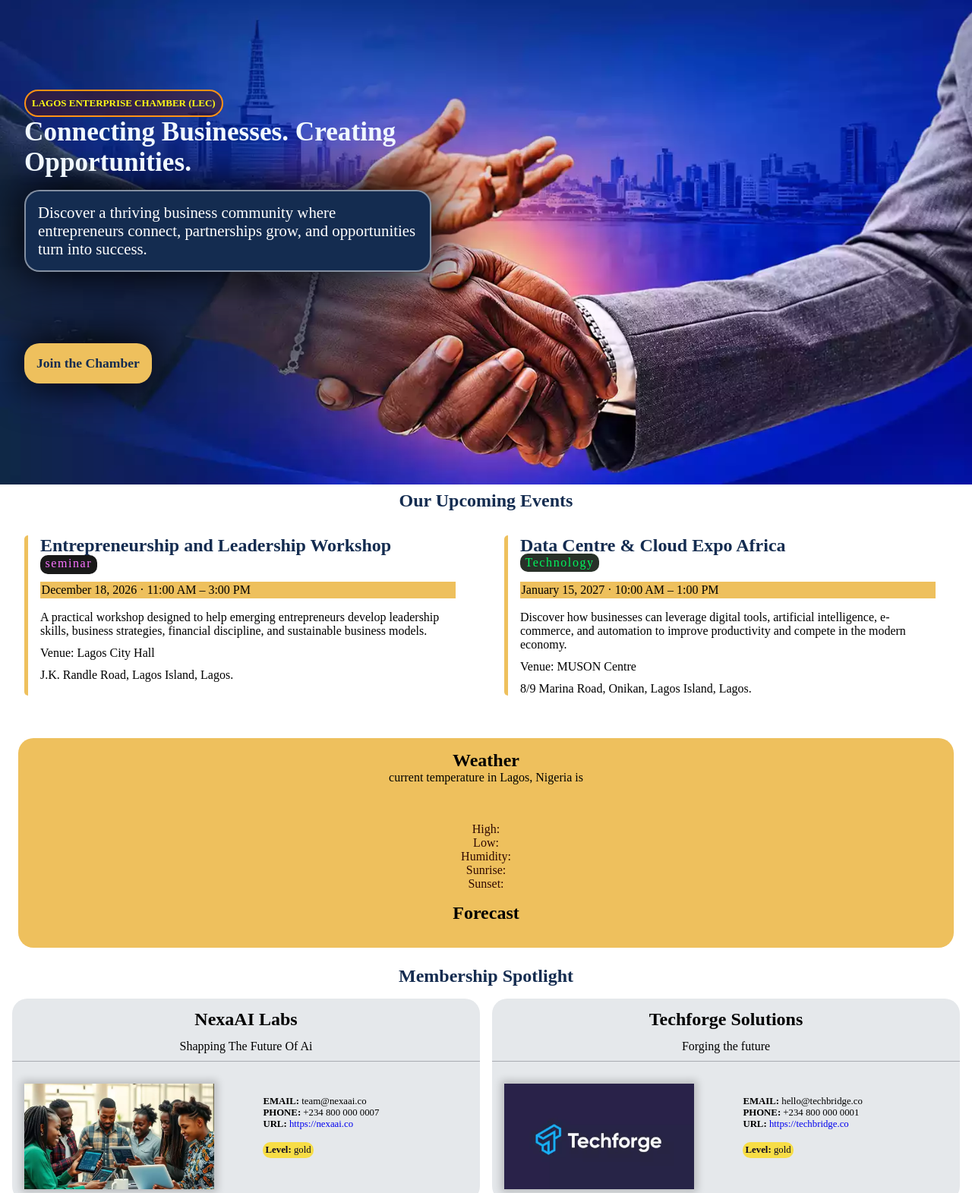
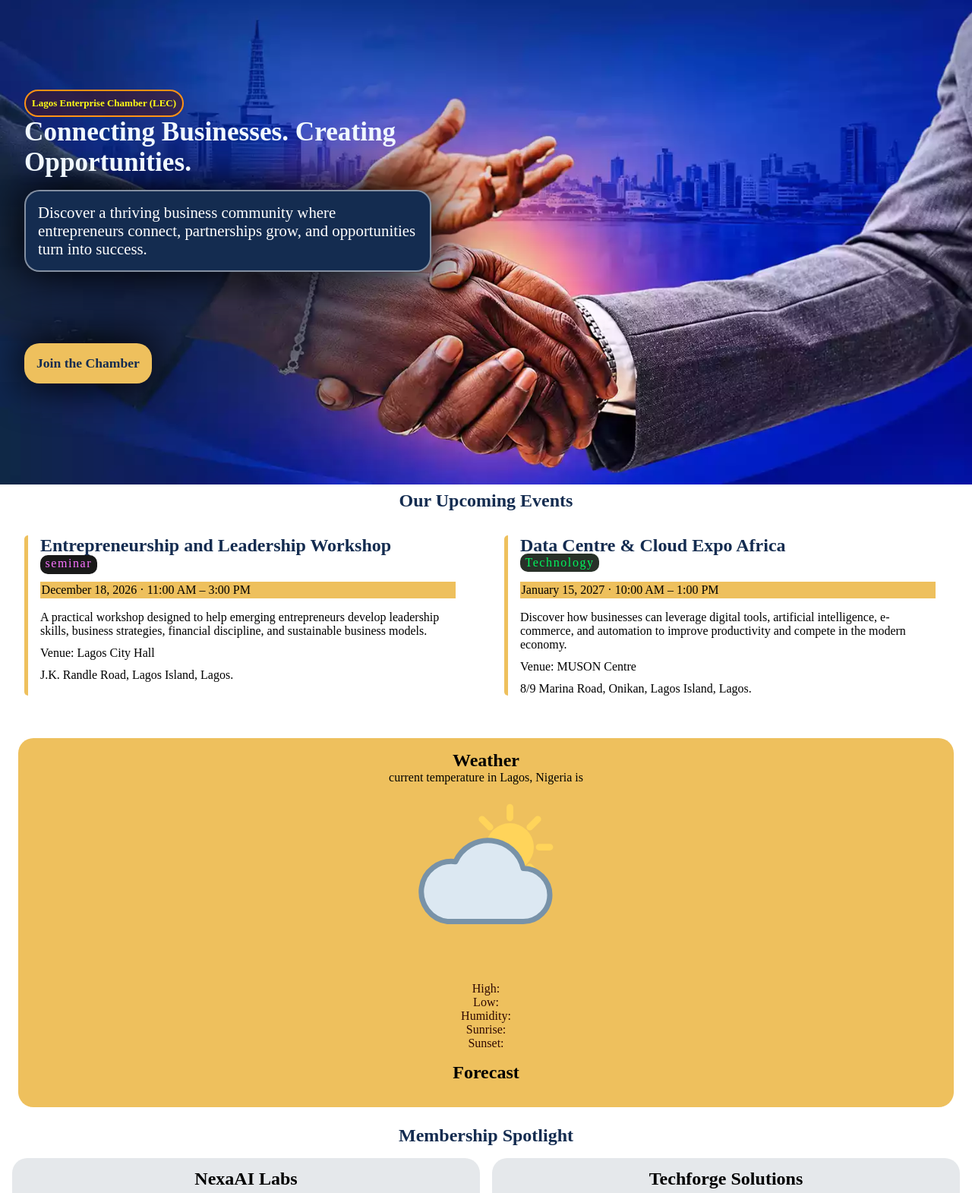
Before and after one commit to Divon-git/wdd231, a plain HTML site: page chamber/index.html in a window 1280 px wide. Shown: the part 84-1655 px from the top of the page at 76% size. Drawn offline with nearby package versions, Linux system fonts and the light colour scheme; no server answers.

Commit message:
review 3

```diff
--- a/chamber/index.html
+++ b/chamber/index.html
@@ -73,7 +73,7 @@
                 <img src="images/small-hero.webp" width="1024" height="680" alt="hero image, two business men shaking hands">
             </picture>
         <div class="content">
-            <h1 class="pageName">LAGOS ENTERPRISE CHAMBER (LEC)</h1>
+            <h1 class="pageName">Lagos Enterprise Chamber (LEC)</h1>
             <h2 class="headtext">Connecting Businesses. Creating Opportunities.</h2>
             <p class="message">Discover a thriving business community where entrepreneurs connect, partnerships grow, and opportunities turn into success.</p>
 
@@ -115,7 +115,7 @@
                         <h2>Weather</h2>
                         <p class="current">current temperature in Lagos, Nigeria is <span class="current-temperature"></span></p>
                         <figure>
-                            <img id="weather-icon">
+                            <img id="weather-icon" src="images/placeholder-weather.svg" alt="sunny clouds">
                             <figcaption></figcaption>
                         </figure>
                         <div class="weatherLevels">
```
Also changed, not shown: chamber/images/placeholder-weather.svg (added).
